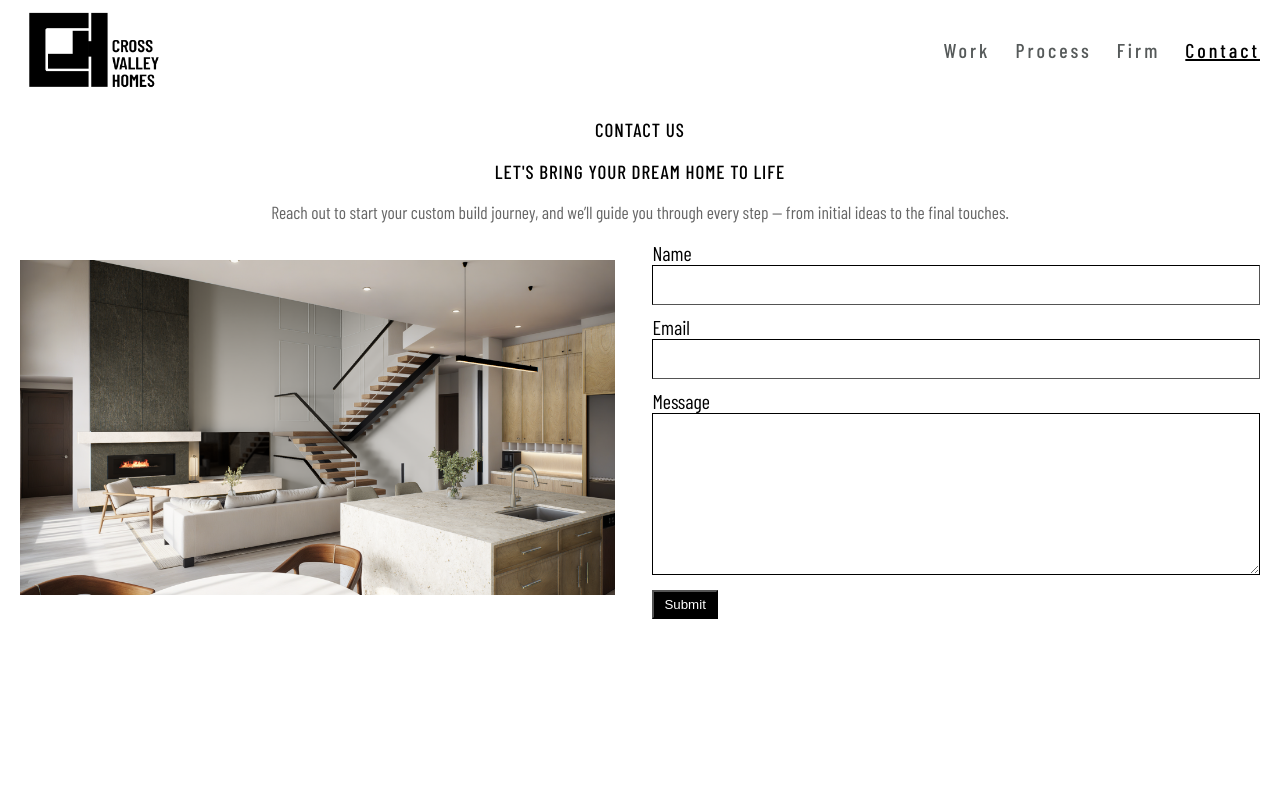
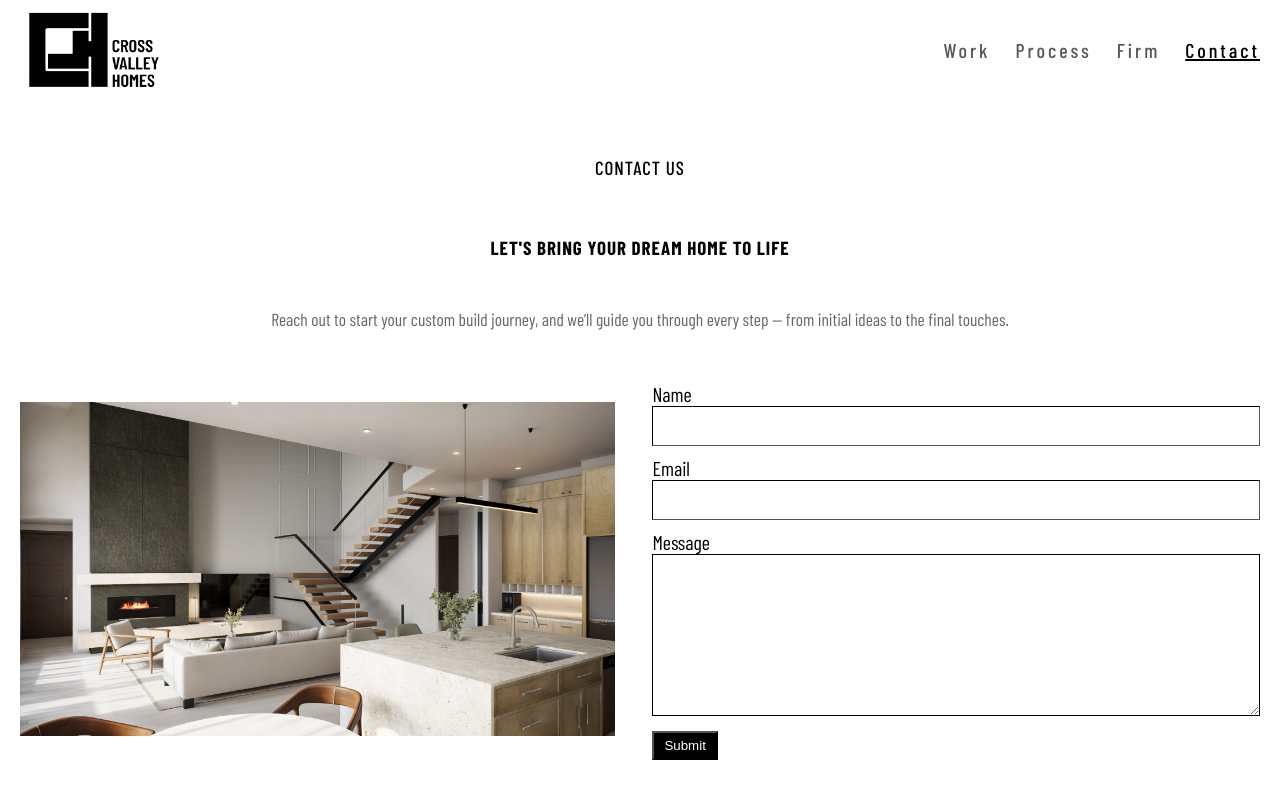
Before and after one commit to shivabuildmyplace/crossvally, a React (Create React App) app: page /contact in a window 1280 px wide. Shown: the top 800 px of the page. Built offline with nearby package versions, Linux system fonts and the light colour scheme; a web font is replaced by a local one.

Commit message:
contact-us
contact-us.css

```diff
--- a/src/components/Contact/contact.css
+++ b/src/components/Contact/contact.css
@@ -35,13 +35,14 @@
   letter-spacing: 0.05em;
   font-weight: 500;
   font-style: normal;
-  margin: 1em 0 0.5em;
+  margin: 3em 0 0.5em;
   text-transform: uppercase;
 }
 .form-container p {
   font-size: 17.5px;
   color: #666;
   text-align: center;
+  margin-bottom: 3em;
 }
 .text-are {
   width: 100%;
@@ -65,6 +66,10 @@
 }
 .input-container {
   margin-bottom: 10px;
+}
+.form-container h3 {
+  font-weight: 700;
+  margin-bottom: 3rem;
 }
 @media (max-width: 768px) {
   .form-section {
```
